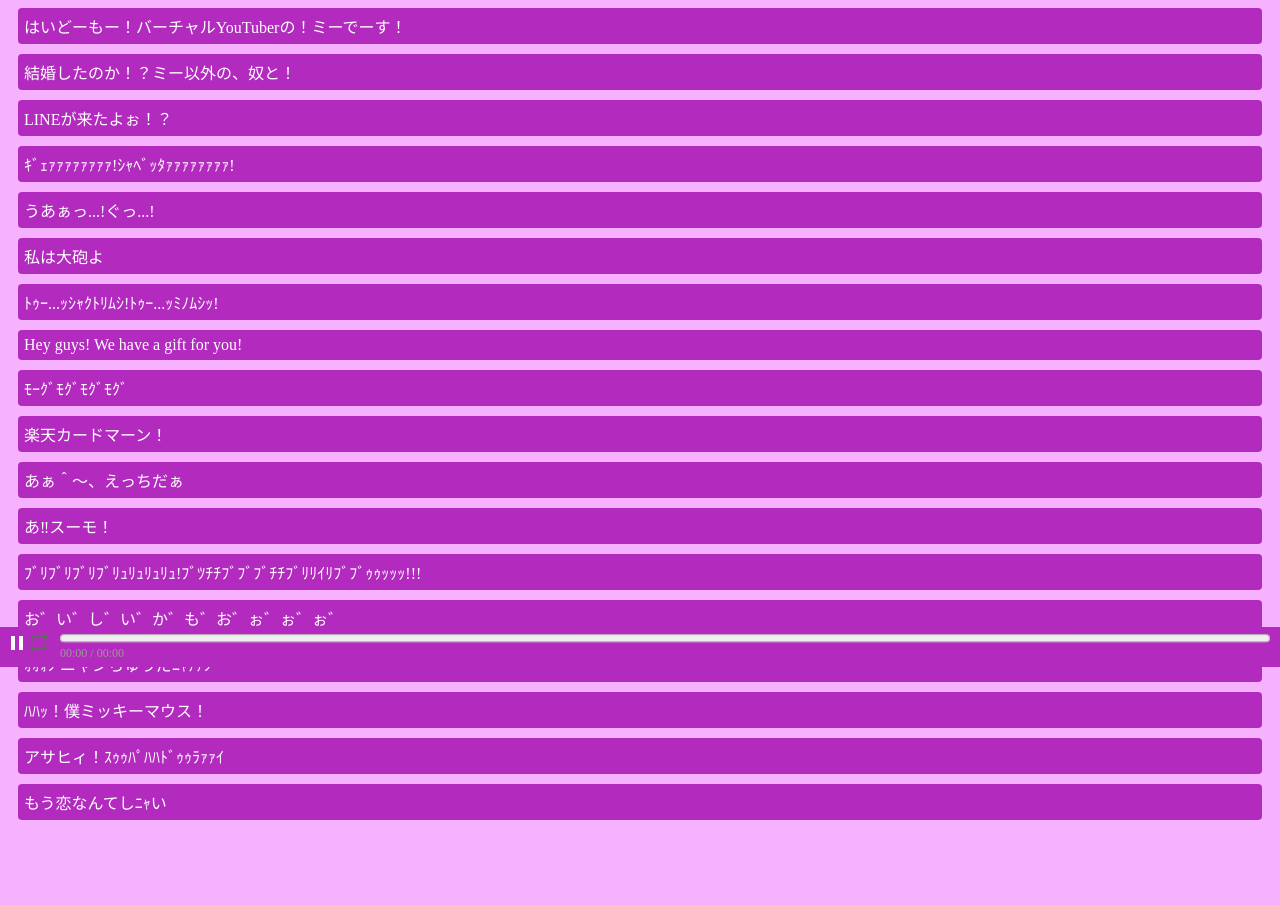
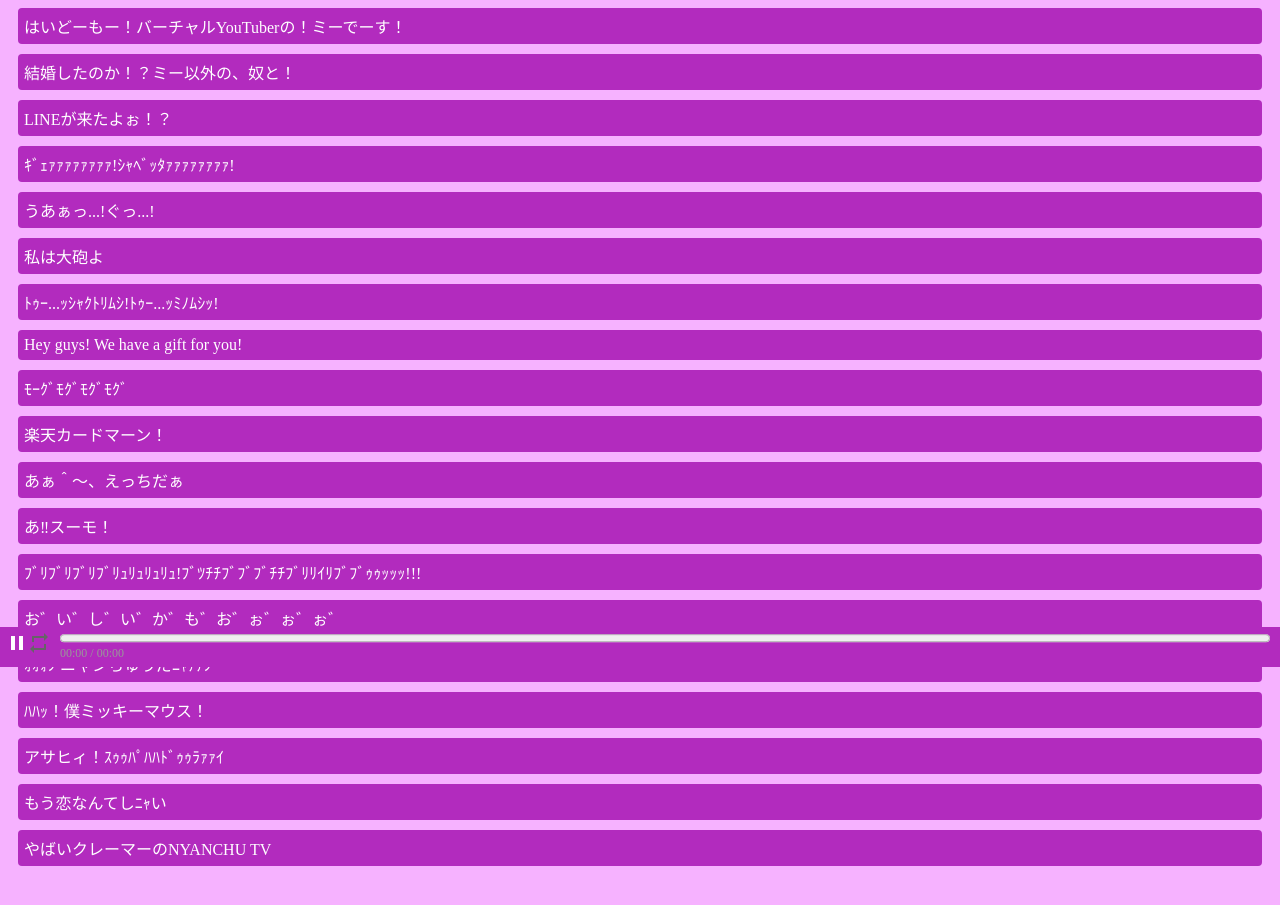
Before and after one commit to nuIlpointer/8mabutton, a plain HTML site: page index.html in a window 1280 px wide. Shown: the part 133-1038 px from the top of the page. Before the commit the page ends 1001 px from the top, so only its background shows below. Drawn offline with Linux system fonts and the light colour scheme.

Commit message:
やばいクレーマーのNYANCHU TV
こ゛ち゛ら゛が゛！濃゛厚゛と゛ん゛こ゛つ゛豚゛無゛双゛さ゛ん゛の゛
濃゛厚゛と゛ん゛こ゛つ゛無゛双゛ラ゛ーメ゛ン゛ 海゛苔゛ト゛ッ゛ピ゛ン゛グ゛で゛す゛
う゛っ゛ひ゛ょ゛～！
着゛席゛時゛に゛、コ゛ッ゛プ゛に゛水゛垢゛が゛付゛い゛て゛い゛た゛の゛を゛見゛て゛
大゛き゛な゛声゛を゛出゛し゛た゛ら゛、お゛ね゛え゛さ゛ん゛か゛ら゛の゛誠゛意゛で゛
お゛ま゛ん゛じ゛ゅ゛う゛を゛サ゛ービ゛ス゛し゛て゛も゛ら゛い゛ま゛し゛た゛
ミ゛ーの゛動゛画゛次゛第゛で゛、こ゛の゛店゛潰゛す゛こ゛と゛だ゛っ゛て゛で゛き゛る゛ん゛だ゛ぞ゛っ゛て゛こ゛と゛で゛
い゛た゛だ゛き゛ま゛～す゛！ま゛ず゛は゛ス゛ー゛プ゛か゛ら゛
コ゛ラ゛～！
こ゛れ゛で゛も゛か゛っ゛て゛く゛ら゛い゛ド゛ロ゛ド゛ロ゛の゛濃゛厚゛ス゛ープ゛の゛中゛に゛は゛
虫゛が゛入゛っ゛て゛お゛り゛ 怒゛り゛の゛あ゛ま゛り゛ 卓゛上゛調゛味゛料゛を゛ 全゛部゛倒゛し゛て゛し゛ま゛い゛ま゛し゛た゛～！
す゛っ゛か゛り゛店゛側゛も゛立゛場゛を゛弁゛え゛ 誠゛意゛の゛お゛ま゛ん゛じ゛ゅ゛う゛丼゛を゛貰゛っ゛た゛と゛こ゛ろ゛で゛
お゛次゛に゛ 圧゛倒゛的゛存゛在゛感゛の゛極゛太゛麺゛を゛
啜゛る゛～！殺゛す゛ぞ゛～！
わ゛し゛わ゛し゛と゛し゛た゛食゛感゛の゛麵゛の゛中゛に゛は゛ 髪゛の゛毛゛が゛入゛っ゛て゛お゛り゛
流゛石゛の゛ニ゛ャ゛ン゛ち゛ゅ゛う゛も゛ 厨゛房゛に゛入゛っ゛て゛行゛っ゛て゛し゛ま゛い゛ま゛し゛た゛～！
ち゛な゛み゛に゛、お゛ね゛え゛さ゛ん゛が゛土゛下゛座゛し゛て゛い゛る゛様゛子゛は゛ 是゛非゛サ゛ブ゛チ゛ャ゛ン゛ネ゛ル゛を゛ご゛覧゛く゛だ゛さ゛い゛

```diff
--- a/index.html
+++ b/index.html
@@ -66,6 +66,9 @@
             <div id="moukoinantesinyai" class="button">
                 もう恋なんてしﾆｬい
             </div>
+            <div id="nyanchu_tv" class="button">
+                やばいクレーマーのNYANCHU TV
+            </div>
         </div>
         <div id="bottom-controller">
             <div id="togglePlay"><span class="material-icons">pause</span></div>
```
Also changed, not shown: 1 other file.
